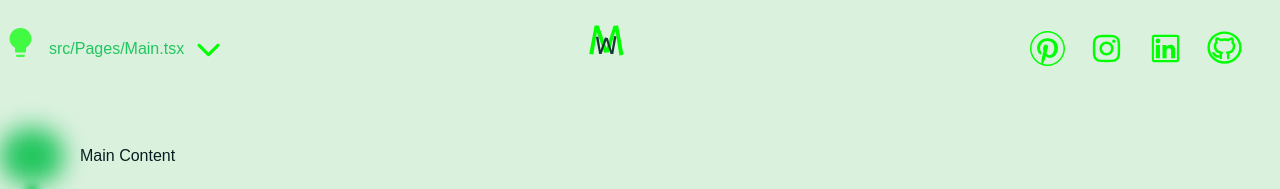
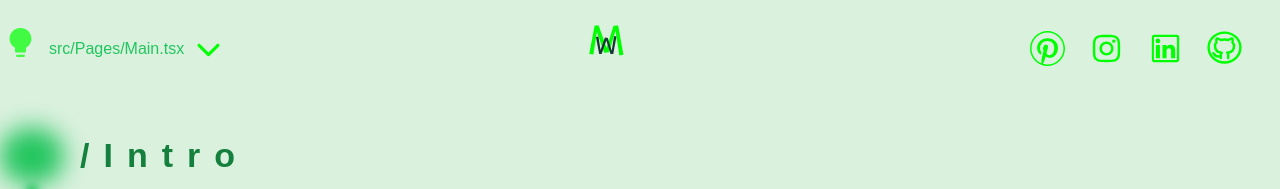
Before and after one commit to Milap-Magar/next-portofolio, a Next.js app: page / in a window 1280 px wide. Shown: the top 189 px of the page. Built offline with nearby package versions, Linux system fonts and the light colour scheme; a web font is replaced by a local one.

Commit message:
Font and color changes

```diff
--- a/src/app/(root)/layout.tsx
+++ b/src/app/(root)/layout.tsx
@@ -13,7 +13,7 @@ const Layout = ({ children }: { children: React.ReactNode }) => {
         </div>
       </div>
 
-      <div className="flex-1 flex flex-col overflow-auto snap-y snap-mandatory">
+      <div className="flex-1 flex flex-col overflow-auto snap-y snap-mandatory hide-scrollbar">
         <Navbar />
         <main className="flex-1 scroll-smooth">{children}</main>
       </div>
--- a/src/app/globals.css
+++ b/src/app/globals.css
@@ -1,10 +1,6 @@
 @tailwind base;
 @tailwind components;
 @tailwind utilities;
-
-html {
-  scroll-behavior: smooth;
-}
 
 :root {
   --color-background-light: #daf1de;
@@ -12,6 +8,22 @@ html {
   --color-foreground-light: #051f20;
   --color-foreground-dark: #daf1de;
   --font-tmr: "Tomorrow", sans-serif;
+}
+
+html {
+  scroll-behavior: smooth;
+}
+.hide-scrollbar {
+  overflow: scroll;
+}
+
+.hide-scrollbar::-webkit-scrollbar {
+  display: none;
+}
+
+.hide-scrollbar {
+  -ms-overflow-style: none;
+  scrollbar-width: none;
 }
 
 body {
--- a/src/app/pages/About.tsx
+++ b/src/app/pages/About.tsx
@@ -1,7 +1,10 @@
 const About = () => {
   return (
-    <div className="h-screen flex items-start justify-start pt-36 px-4 snap-start" id="about">
-      About Content
+    <div
+      className="h-screen flex items-start justify-start pt-36 px-4 snap-start"
+      id="about"
+    >
+      <span className="h1 dark:text-[#00FF00] text-green-700">/About</span>
     </div>
   );
 };
--- a/src/app/pages/Contact.tsx
+++ b/src/app/pages/Contact.tsx
@@ -1,7 +1,10 @@
 const Contact = () => {
   return (
-    <div className="h-screen flex items-start justify-start pt-36 px-4 snap-start" id="contact">
-      Contact Content
+    <div
+      className="h-screen flex items-start justify-start pt-36 px-4 snap-start"
+      id="contact"
+    >
+      <span className="h1 dark:text-[#00FF00] text-green-700">/Contact</span>
     </div>
   );
 };
--- a/src/app/pages/Main.tsx
+++ b/src/app/pages/Main.tsx
@@ -1,7 +1,10 @@
 const Main = () => {
   return (
-    <div className="h-screen flex items-start justify-start pt-36 px-4 snap-start" id="main">
-      Main Content
+    <div
+      className="h-screen flex items-start justify-start pt-36 px-4 snap-start"
+      id="main"
+    >
+      <span className="h1 dark:text-[#00FF00] text-green-700">/Intro</span>
     </div>
   );
 };
--- a/src/app/pages/Work.tsx
+++ b/src/app/pages/Work.tsx
@@ -4,7 +4,7 @@ const Work = () => {
       className="h-screen flex items-start justify-start pt-36 px-4 snap-start"
       id="project"
     >
-      Work Content
+      <span className="h1 dark:text-[#00FF00] text-green-700">/Projects</span>
     </div>
   );
 };
```
